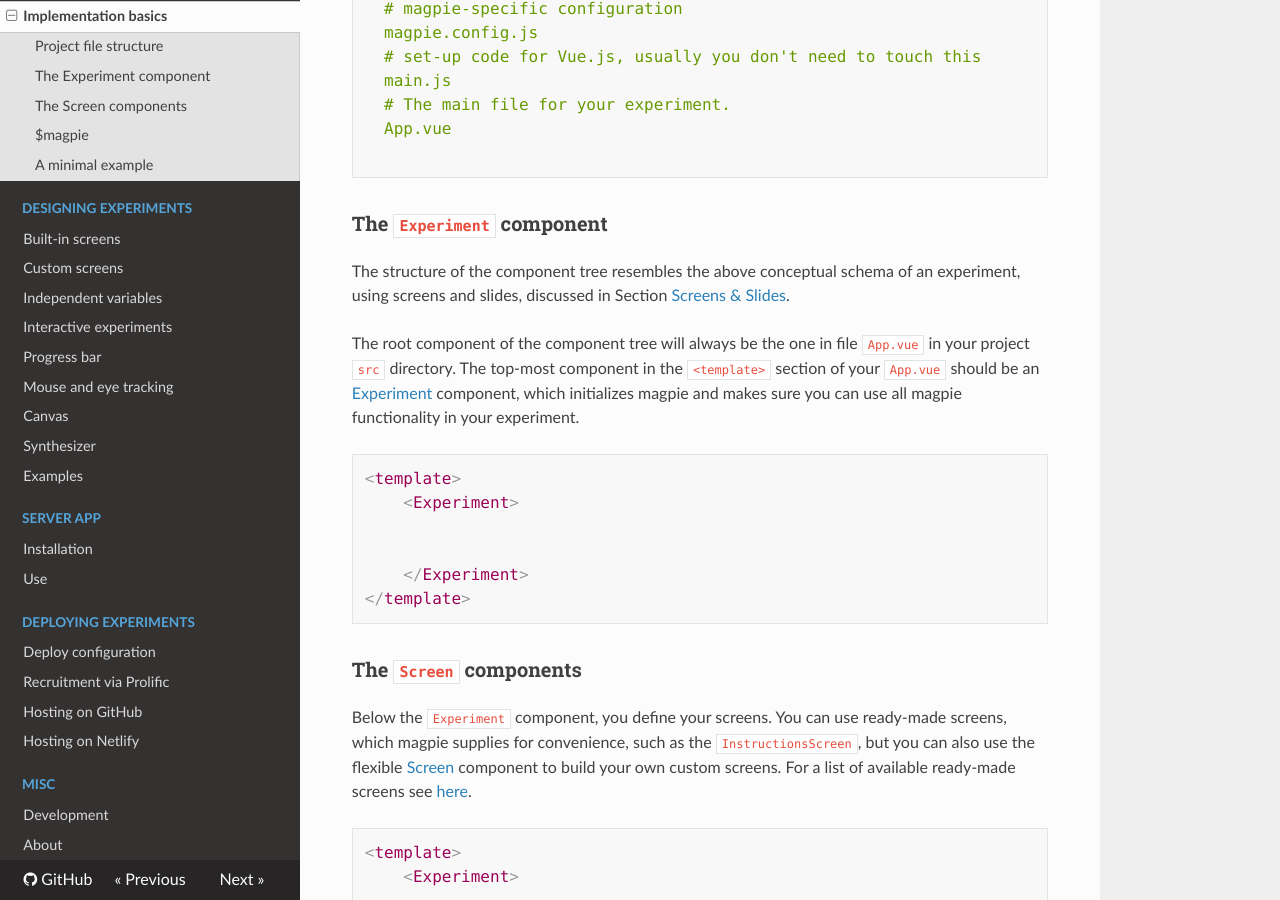
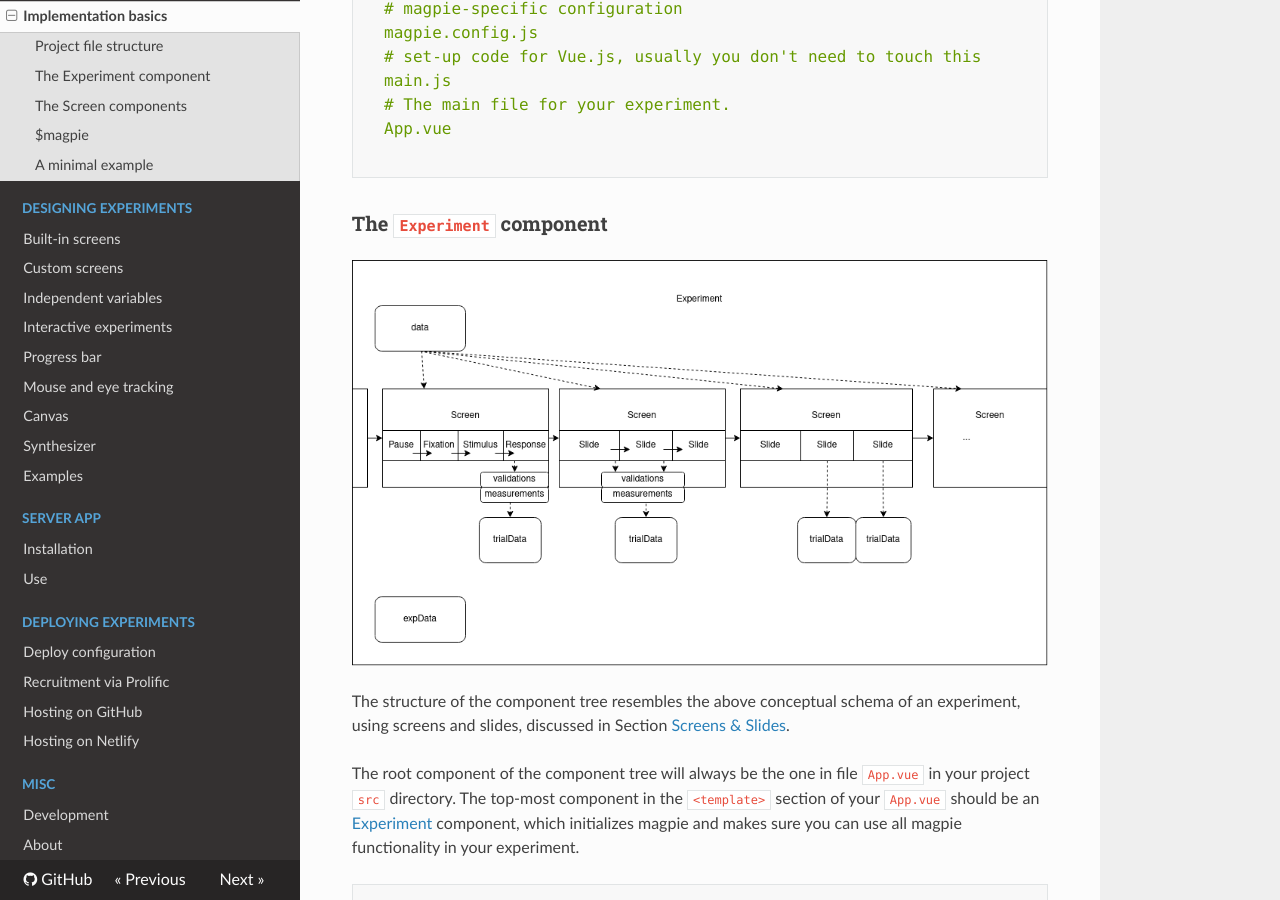
Before and after one commit to magpie-ea/magpie-v3-docs, an MkDocs documentation site: the page built from docs/00_getting_started/04_implementation_basics.md, in a window 1280 px wide and 900 px high, scrolled down 1018 px. Built offline with MkDocs 1.6.1, drawn with Linux system fonts in a browser that asks for light colours.

Commit message:
Implementation basics: Add image

````diff
--- a/docs/00_getting_started/04_implementation_basics.md
+++ b/docs/00_getting_started/04_implementation_basics.md
@@ -44,6 +44,8 @@ src/
 ```
 
 ### The `Experiment` component
+<img src="../../images/getting_started/experiments_schema.png" alt="Experiments schema" />
+
 The structure of the component tree resembles the above conceptual schema of an experiment, using screens and slides, discussed in Section [Screens & Slides](/00_getting_started/02_basics/#screens-slides).
 
 The root component of the component tree  will always be the one in file `App.vue` in your project `src` directory.
````
